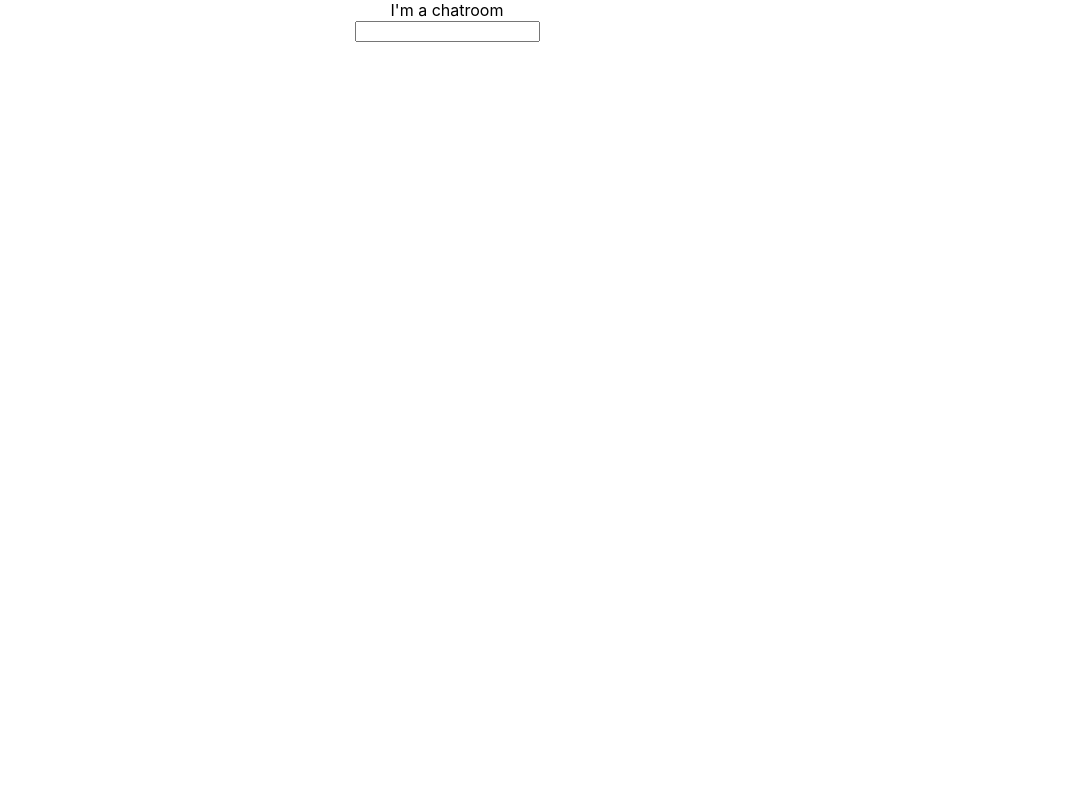
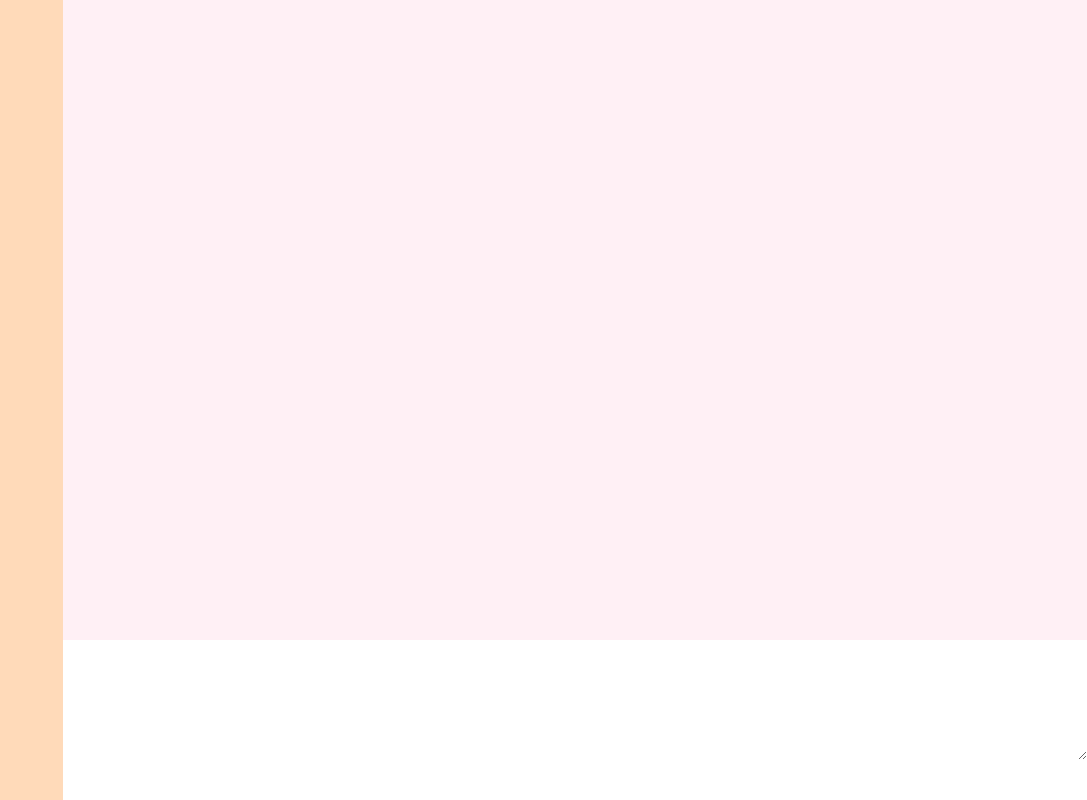
Before and after one commit to emikaijuin/react-chat-room, a React (Create React App) app: page / in a window 1280 px wide. Shown: the whole page, without its empty margins (193-1280 px from the left). Built offline with nearby package versions, Linux system fonts and the light colour scheme.

Commit message:
add basic layout and styling

```diff
--- a/src/App.css
+++ b/src/App.css
@@ -1,32 +1,32 @@
-.App {
-  text-align: center;
+body {
+  padding: 0;
+  margin: 0;
 }
+/*=== CHAT ROOM ===*/
+/* Container */
+.chat-room {
+  height: 100vh;
+  display: flex;
+}
+/* Conversations Container */
+.conversations-container {
+  background-color: peachpuff;
+  height: 100%;
+  width: 20%;
+}
+/* Messages Container */
+.messages-container {
+  height: 100%;
+  width: 80%;
+}
+  /* Messages Content */
+  .messages-content {
+    background-color: lavenderblush;
+    width: 100%;
+    height: 80%;
+  }
 
-.App-logo {
-  animation: App-logo-spin infinite 20s linear;
-  height: 40vmin;
-}
-
-.App-header {
-  background-color: #282c34;
-  min-height: 100vh;
-  display: flex;
-  flex-direction: column;
-  align-items: center;
-  justify-content: center;
-  font-size: calc(10px + 2vmin);
-  color: white;
-}
-
-.App-link {
-  color: #61dafb;
-}
-
-@keyframes App-logo-spin {
-  from {
-    transform: rotate(0deg);
+  /* Message Form  */
+  .message-form {
+    background-color: cornsilk;
   }
-  to {
-    transform: rotate(360deg);
-  }
-}
--- /dev/null
+++ b/src/containers/Conversations.js
@@ -0,0 +1,14 @@
+import React, {Component} from "react";
+
+class Conversations extends Component {
+  state = {}
+
+  render() {
+    return (
+      <div>
+      </div>
+    )
+  }
+}
+
+export default Conversations
--- a/src/containers/MessageForm.js
+++ b/src/containers/MessageForm.js
@@ -15,7 +15,8 @@ class MessageForm extends Component {
     if (this.messageIsSubmittable()) {
       this.props.appendMessage({
         content: this.state.message,
-        username: "emikaijuin" // hardcoding to be replaced later
+        username: "emikaijuin", // hardcoding to be replaced later
+        timestamp: Date.now()
       })
       this.setState({message: ''})
     }
@@ -30,12 +31,25 @@ class MessageForm extends Component {
     return (
       <form onSubmit={ this.sendMessage }>
         <div>
-          <input
-            type = "text"
+          <textarea
             onChange = { this.handleMessageInput}
             value = { this.state.message }
+            style = {{
+              position: "absolute",
+              height: "15%",
+              width: "80%",
+              boxSizing: "border-box",
+              border: "0",
+              outline: "none"
+            }}
           />
-          <span>{ this.messageIsSubmittable() ? "" : "Max length is 500 characters"}</span>
+          <span style={{
+            position: "absolute",
+            bottom: "2.5%",
+            color: "red"
+          }}>
+            { this.messageIsSubmittable() ? "" : "Max length is 500 characters"}
+          </span>
         </div>
       </form>
     )
--- a/src/pages/ChatRoom.js
+++ b/src/pages/ChatRoom.js
@@ -1,10 +1,12 @@
 import React, { Component } from "react";
 import MessageForm from "../containers/MessageForm"
 import Messages from "../containers/Messages"
+import Conversations from "../containers/Conversations"
 
 class ChatRoom extends Component {
   state = {
-    messages: []
+    messages: [],
+    conversationId: 0
   }
 
   appendMessage = message => {
@@ -13,13 +15,31 @@ class ChatRoom extends Component {
     this.setState({ messages: messages })
   }
 
+  selectActiveConversation = conversationId => {
+    this.setState({activeConversation: conversationId})
+  }
+
 
   render() {
     return (
-      <div>
-        I'm a chatroom
-        <Messages messages={this.state.messages} />
-        <MessageForm appendMessage={ this.appendMessage } />
+      <div className="chat-room" >
+        <div className="conversations-container">
+          <Conversations
+            selectActiveConversation = { this.selectActiveConversation }
+          />
+        </div>
+        <div className="messages-container">
+          <div className="messages-content">
+            <Messages
+              messages = {this.state.messages}
+              />
+          </div>
+          <div className="message-form">
+            <MessageForm
+              appendMessage = { this.appendMessage }
+            />
+          </div>
+        </div>
       </div>
     )
   }
```
